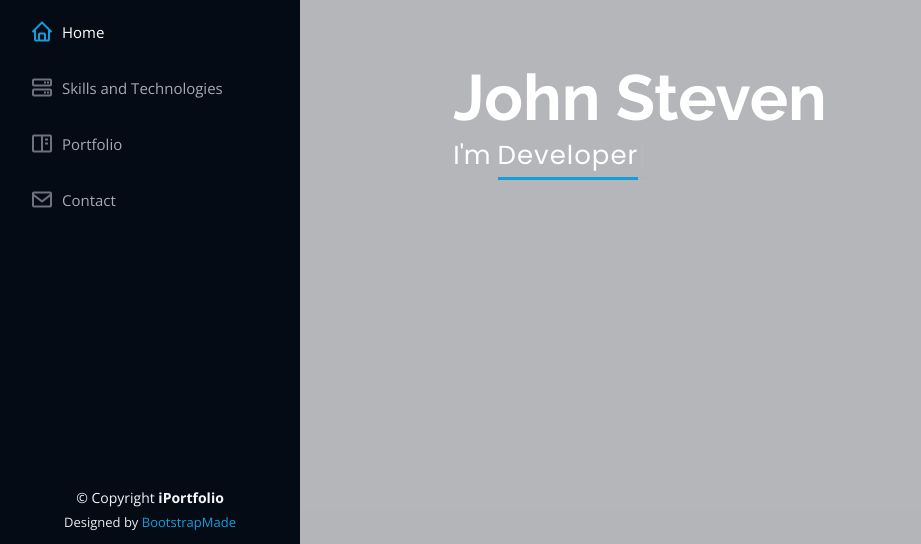
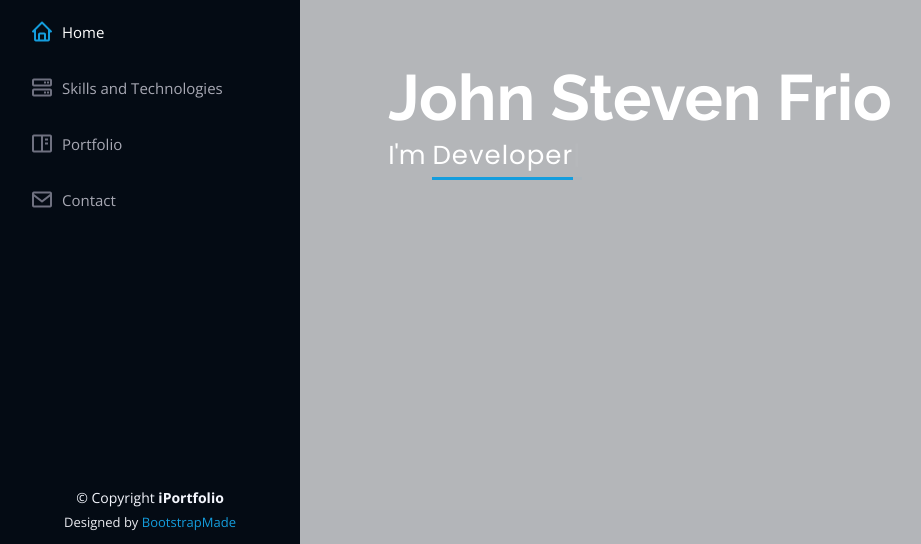
Before and after one commit to friosteven/friosteven.github.io, a plain HTML site: page index.html in a window 1280 px wide. Shown: the part 253-797 px from the top of the page, without its empty margins (0-921 px from the left). Drawn offline with nearby package versions, Linux system fonts and the light colour scheme; files whose address does not match are found by name.

Commit message:
Update index.html

```diff
--- a/index.html
+++ b/index.html
@@ -75,7 +75,7 @@
   <!-- ======= Hero Section ======= -->
   <section id="hero" class="d-flex flex-column justify-content-center align-items-center">
     <div class="hero-container" data-aos="fade-in">
-      <h1>John Steven </h1>
+      <h1>John Steven Frio</h1>
       <p>I'm <span class="typed" data-typed-items="Developer"></span></p>
     </div>
   </section><!-- End Hero -->
```
